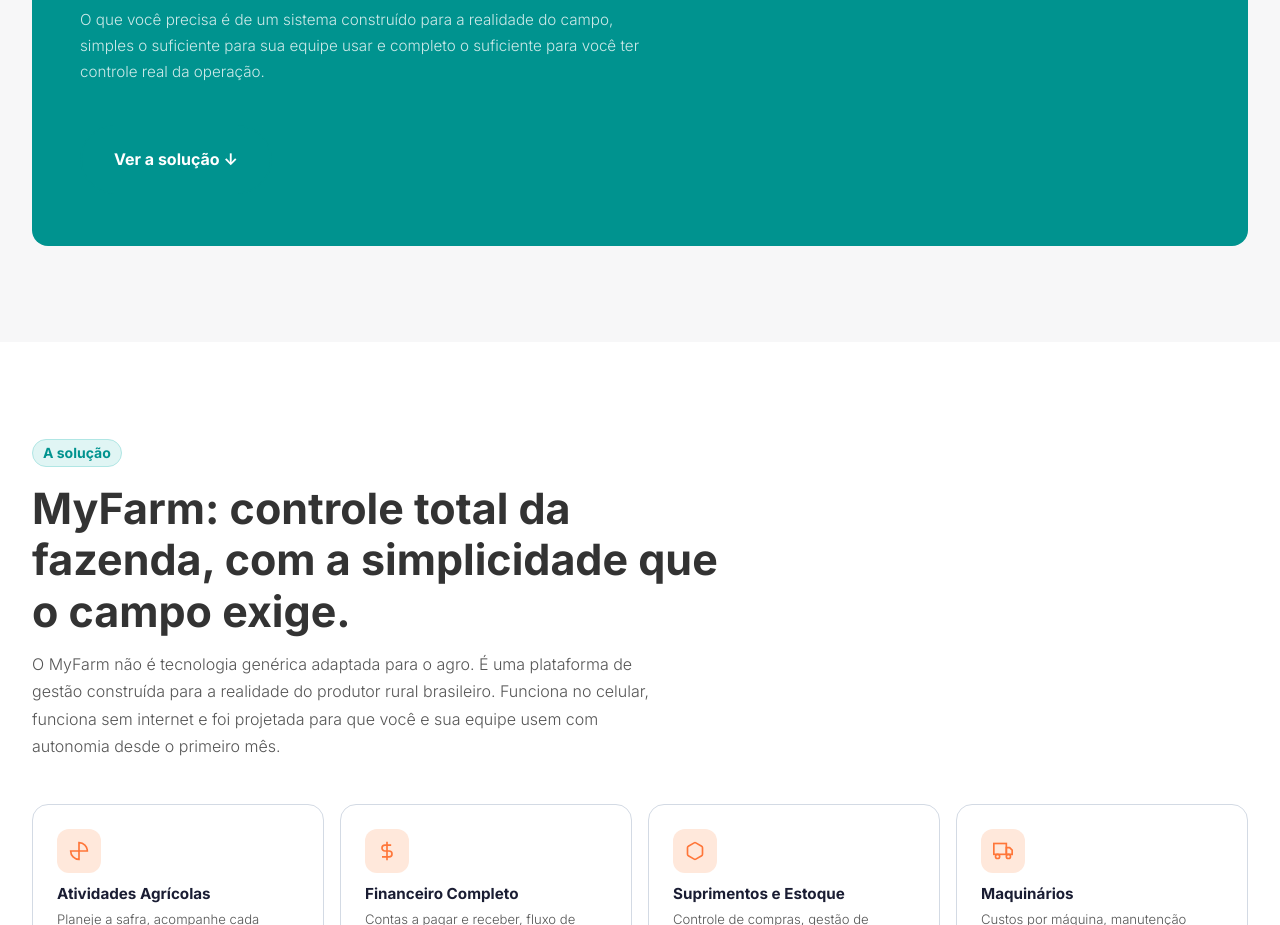
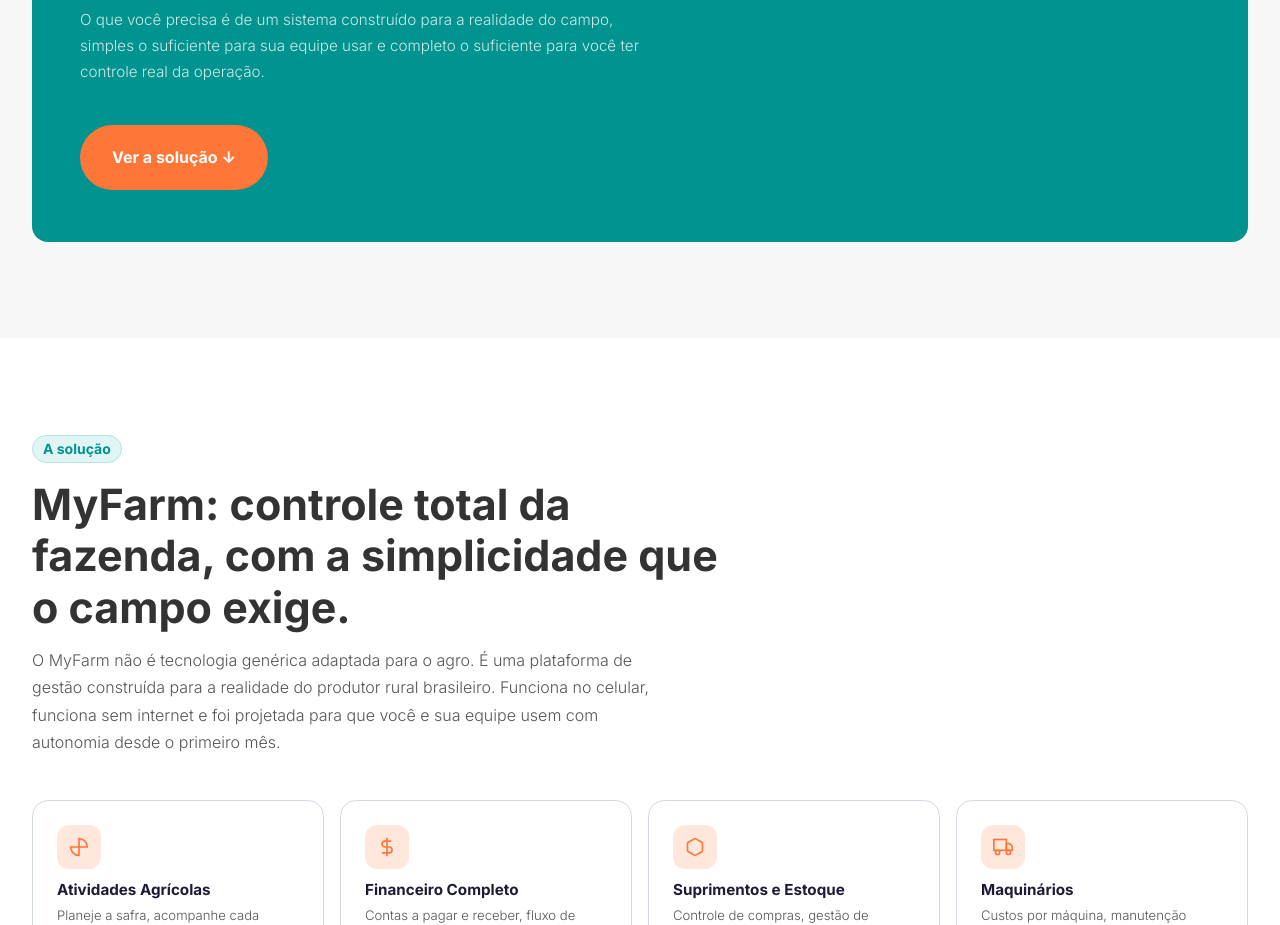
Before and after one commit to matheushgm/myfarm-landing, a plain HTML site: page index.html in a window 1280 px wide. Shown: the part 2200-3125 px from the top of the page. Drawn offline with nearby package versions, Linux system fonts and the light colour scheme.

Commit message:
Virada: change button to orange primary for more contrast

```diff
--- a/index.html
+++ b/index.html
@@ -724,7 +724,7 @@
         <h3>Esses problemas têm solução. E ela não exige que você vire especialista em tecnologia.</h3>
         <p>O que você precisa é de um sistema construído para a realidade do campo, simples o suficiente para sua equipe usar e completo o suficiente para você ter controle real da operação.</p>
       </div>
-      <a href="#solucao" class="btn btn-white-outline" style="flex-shrink:0;">Ver a solução ↓</a>
+      <a href="#solucao" class="btn btn-primary" style="flex-shrink:0;">Ver a solução ↓</a>
     </div>
   </div>
 </section>
```
